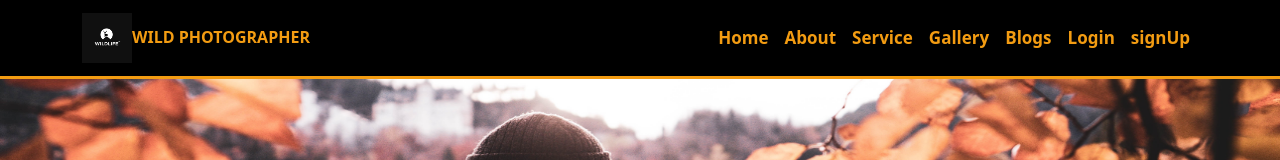
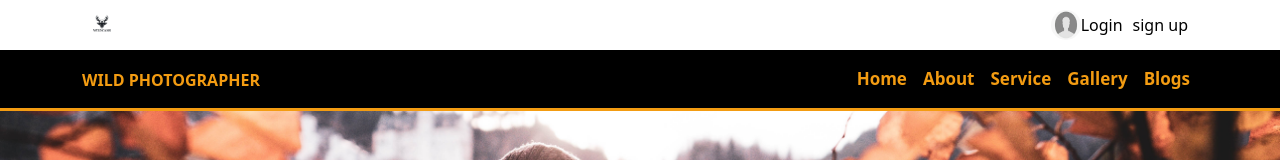
Before and after one commit to arifa-akter/wild-photographer, a React (Create React App) app: page / in a window 1280 px wide. Shown: the top 160 px of the page. Built offline with nearby package versions, Linux system fonts and the light colour scheme; the HTML template or start-up script is replaced by a standard one.

Commit message:
add login in header

```diff
--- a/src/pages/Authentication/Login/Login.css
+++ b/src/pages/Authentication/Login/Login.css
@@ -1,5 +1,5 @@
 .form-main{
-    margin-top:100px;
+    margin-top:150px;
     margin-bottom:100px;
 }
 .form-bg{
--- a/src/pages/Home/Banner/Banner.css
+++ b/src/pages/Home/Banner/Banner.css
@@ -1,5 +1,5 @@
 .b-img{
-    height:550px;
+    height:700px;
   }
   .banner-text{
       margin-bottom: 100px;
--- a/src/pages/Shared/Header/Header.css
+++ b/src/pages/Shared/Header/Header.css
@@ -33,7 +33,7 @@
 .menu::after {
     position: absolute;
     content: '';
-    top: 47px;
+    top: 37px;
     left: 0;
     height:0;
     width:0;
@@ -49,3 +49,28 @@
     -ms-transition: all linear 0.4s;
     -o-transition: all linear 0.4s;
 }
+.login-signUp{
+    padding: 10px 0 10px 0;
+    background:white;
+}
+.logo-image{
+  height: 30px;
+}
+
+.logo-image img{
+    height:100%;
+}
+.link-login{
+    color:black;
+    padding-right:10px;
+    text-decoration: none;
+}
+.link-image {
+    width:30px;
+    height:30px;
+    border-radius: 50%;
+    -webkit-border-radius: 50%;
+    -moz-border-radius: 50%;
+    -ms-border-radius: 50%;
+    -o-border-radius: 50%;
+}
--- a/src/pages/Shared/Header/Header.js
+++ b/src/pages/Shared/Header/Header.js
@@ -1,16 +1,33 @@
 import React from 'react';
 import { Container, Nav, Navbar } from 'react-bootstrap';
 import { Link } from 'react-router-dom';
+import logo2 from '../../../images/logo2.png'
+import profile from '../../../images/profile.png'
 import './Header.css'
-import logo from '../../../images/logo.jpg'
+
 
 const Header = () => {
     return (
         <section className='nav-style'>
+          <section className='login-signUp'>
+            <div className="container">
+               <div className="row">
+                 <div className="col-4 col-lg-4">
+                   <div className="logo-image">
+                   <img src={logo2} alt="" />
+                   </div>
+                 </div>
+                  <div className="col-8 col-lg-8 d-flex justify-content-end align-items-center ">
+                     <img className='link-image' src={profile} alt="" />
+                     <Link className='link-login' to ="/login">Login</Link>
+                      <Link  className='link-login' to ="/signup">sign up</Link>
+                  </div>
+               </div>
+            </div>
+          </section>
         <Navbar collapseOnSelect expand="lg"  variant="dark">
           <Container>
           <Navbar.Brand as={Link} to="">
-              <img style={{width:'50px', height:'50px'}} src={logo} alt="" />
               <span className="menu-title">WILD PHOTOGRAPHER </span>
           </Navbar.Brand>
           <Navbar.Toggle aria-controls="responsive-navbar-nav" />
@@ -24,12 +41,6 @@ const Header = () => {
               <Nav.Link as={Link} to="" href="home#rooms" >
               <span className="menu">Blogs</span>
               </Nav.Link>
-              <Nav.Link as={Link} to="/login">
-              <span className="menu">Login</span>
-              </Nav.Link>
-              <Nav.Link as={Link} to="/signUp">
-              <span className="menu">signUp</span>
-              </Nav.Link>
             </Nav>
           </Navbar.Collapse>
           </Container>
```
Also changed, not shown: src/pages/About/About.js (added, +11 -0 lines), src/pages/Blogs/Blogs.js (added, +11 -0 lines), src/images/logo.jpg (deleted), src/images/logo2.png (added), src/pages/About/About.css (added), src/pages/Blogs/Blogs.css (added).
